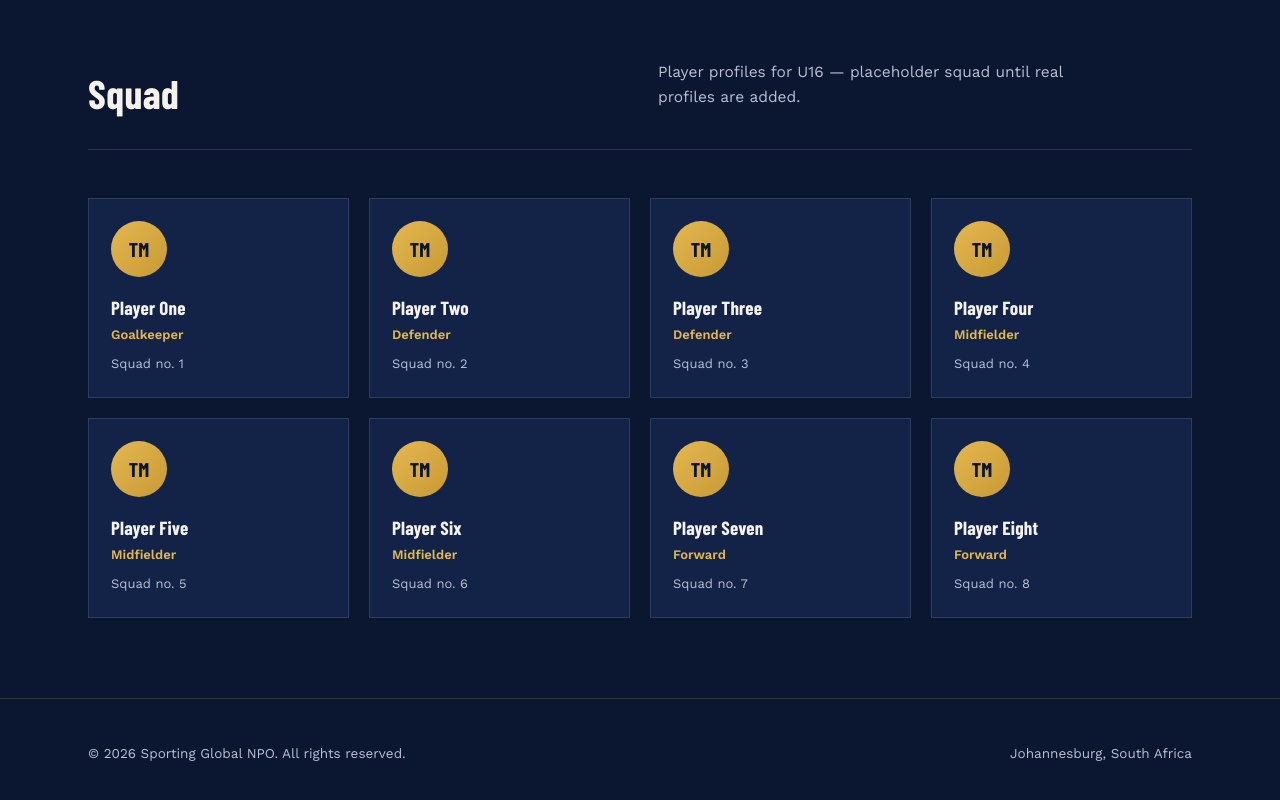
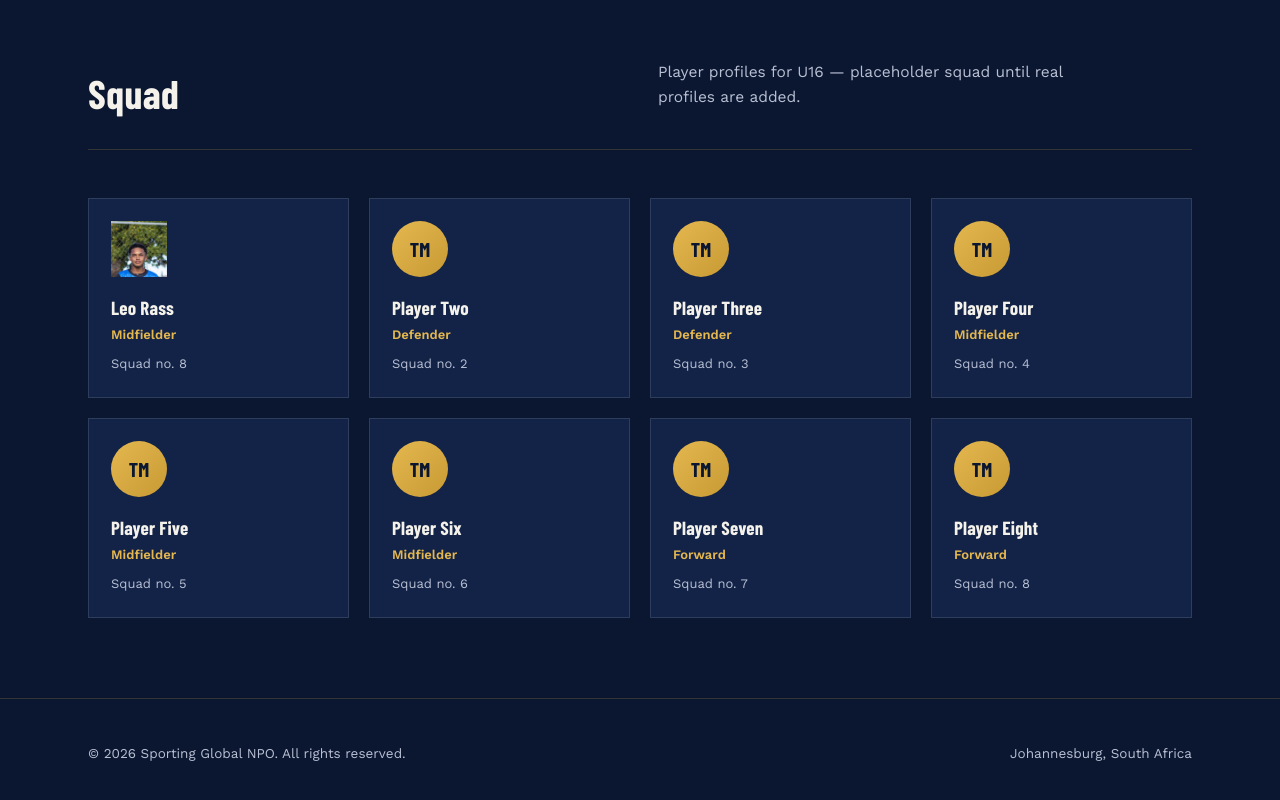
Before and after one commit to LeoGrant10/sporting-global-npo, a plain HTML site: page sg-site/ages/u16.html in a window 1280 px wide. Shown: the part 768-1568 px from the top of the page. Drawn offline with nearby package versions, Linux system fonts and the light colour scheme.

Commit message:
Update u16.html

```diff
--- a/sg-site/ages/u16.html
+++ b/sg-site/ages/u16.html
@@ -60,7 +60,7 @@
       <p>Player profiles for U16 — placeholder squad until real profiles are added.</p>
     </div>
     <div class="player-grid">
-      <div class="player-card"><div class="avatar">TM</div><h4>Player One</h4><div class="pos">Goalkeeper</div><div class="num">Squad no. 1</div></div>
+      <div class="player-card"><div class="avatar"><img src="../assets/leo-rass.jpg" alt="Leo Rass"></div><h4>Leo Rass</h4><div class="pos">Midfielder</div><div class="num">Squad no. 8</div></div>
       <div class="player-card"><div class="avatar">TM</div><h4>Player Two</h4><div class="pos">Defender</div><div class="num">Squad no. 2</div></div>
       <div class="player-card"><div class="avatar">TM</div><h4>Player Three</h4><div class="pos">Defender</div><div class="num">Squad no. 3</div></div>
       <div class="player-card"><div class="avatar">TM</div><h4>Player Four</h4><div class="pos">Midfielder</div><div class="num">Squad no. 4</div></div>
```
